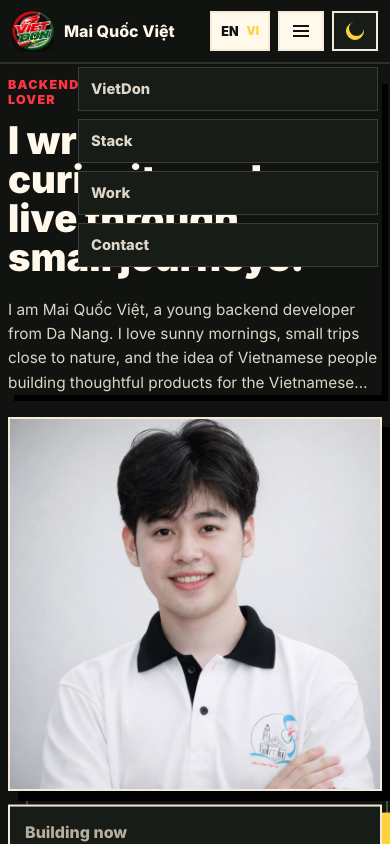
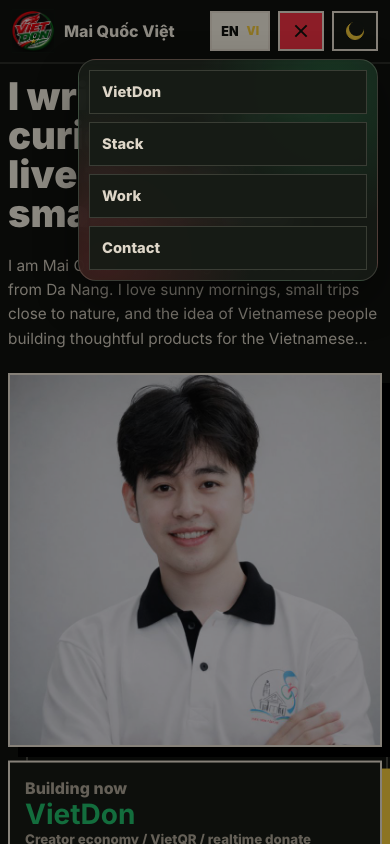
Before and after one commit to maiviet283/maiviet283.github.io, a React (Vite) app: page / in a window 390 px wide. Both pictures are taken after a click on the button "Menu". Shown: the top 844 px of the page. Built offline with nearby package versions, Linux system fonts and the light colour scheme; no server answers.

Commit message:
Refine mobile UX, menu animation, and content cleanup

```diff
--- a/src/App.css
+++ b/src/App.css
@@ -157,6 +157,10 @@
   border: 1px solid var(--border-soft);
   background: var(--page-bg);
   padding: 6px;
+  transition:
+    transform 220ms ease,
+    box-shadow 220ms ease,
+    border-color 220ms ease;
 }
 
 .topbar nav a {
@@ -164,6 +168,11 @@
   color: var(--text-body);
   font-size: 0.92rem;
   font-weight: 700;
+  transition:
+    transform 180ms ease,
+    background 180ms ease,
+    color 180ms ease,
+    box-shadow 180ms ease;
 }
 
 .topbar nav a:hover {
@@ -201,6 +210,10 @@
 }
 
 .menu-toggle {
+  display: none;
+}
+
+.menu-backdrop {
   display: none;
 }
 
@@ -1361,6 +1374,7 @@
     position: absolute;
     right: 0;
     top: calc(100% + 8px);
+    z-index: 22;
     display: none;
     width: min(340px, calc(100vw - 24px));
     grid-template-columns: repeat(2, minmax(0, 1fr));
@@ -1369,34 +1383,108 @@
     overflow: hidden;
     padding: 0;
     border: 0;
-    background: transparent;
+    border-radius: 18px;
+    background:
+      radial-gradient(circle at 85% 12%, var(--media-green-wash), transparent 42%),
+      radial-gradient(circle at 8% 90%, var(--media-red-wash), transparent 44%),
+      color-mix(in srgb, var(--panel-bg) 92%, transparent);
+    backdrop-filter: blur(10px);
+    box-shadow: 0 18px 42px color-mix(in srgb, var(--shadow-dark) 42%, transparent);
+    transform: translateY(-8px) scale(0.985);
+    opacity: 0;
     transition:
-      max-height 260ms ease,
-      padding 260ms ease;
+      max-height 300ms cubic-bezier(0.22, 1, 0.36, 1),
+      padding 260ms ease,
+      border 220ms ease,
+      opacity 220ms ease,
+      transform 260ms ease;
   }
 
   .topbar nav.is-open {
     display: grid;
-    max-height: 220px;
-    padding-top: 8px;
+    max-height: 300px;
+    padding: 10px;
+    border: 1px solid var(--border-soft);
+    opacity: 1;
+    transform: translateY(0) scale(1);
+  }
+
+  .menu-backdrop {
+    position: fixed;
+    inset: 0;
+    z-index: 21;
+    border: 0;
+    background: color-mix(in srgb, var(--shadow-dark) 45%, transparent);
+    opacity: 0;
+    pointer-events: none;
+    transition: opacity 220ms ease;
+  }
+
+  .menu-backdrop.is-open {
+    display: block;
+    opacity: 1;
+    pointer-events: auto;
   }
 
   .topbar nav a {
     border: 1px solid var(--border-soft);
-    background: var(--panel-bg);
+    background: color-mix(in srgb, var(--panel-bg) 95%, transparent);
     color: var(--text-body);
     font-weight: 800;
     padding: 12px;
     text-align: center;
+    opacity: 0;
+    transform: translateY(6px);
+    animation: menu-item-in 260ms ease forwards;
+  }
+
+  .topbar nav a:nth-child(2) {
+    animation-delay: 35ms;
+  }
+
+  .topbar nav a:nth-child(3) {
+    animation-delay: 70ms;
+  }
+
+  .topbar nav a:nth-child(4) {
+    animation-delay: 105ms;
+  }
+
+  .topbar nav a:nth-child(5) {
+    animation-delay: 140ms;
+  }
+
+  .topbar nav a:nth-child(6) {
+    animation-delay: 175ms;
   }
 
   .topbar nav a:hover {
     background: var(--text-strong);
     color: var(--text-invert);
+    transform: translateY(-2px);
   }
 
   .menu-toggle {
     display: inline-flex;
+  }
+
+  .menu-toggle.is-open {
+    background: var(--accent-red);
+    color: var(--text-invert);
+  }
+
+  .menu-toggle.is-open span {
+    background: transparent;
+  }
+
+  .menu-toggle.is-open span::before {
+    top: 0;
+    transform: rotate(45deg);
+  }
+
+  .menu-toggle.is-open span::after {
+    top: 0;
+    transform: rotate(-45deg);
   }
 
   .language-toggle,
@@ -1434,20 +1522,28 @@
   }
 
   .stats-strip {
-    grid-template-columns: 1fr;
+    grid-template-columns: repeat(3, minmax(0, 1fr));
     margin-bottom: 34px;
   }
 
   .stat-item + .stat-item {
-    border-left: 0;
-    border-top: 2px solid var(--border-strong);
+    border-left: 2px solid var(--border-strong);
+    border-top: 0;
+  }
+
+  .stat-item span {
+    margin-top: 6px;
+    font-size: 0.86rem;
+    line-height: 1.35;
+    white-space: nowrap;
+    overflow: hidden;
+    text-overflow: ellipsis;
   }
 
   .section {
     padding: 34px 0;
   }
 
-  .hero-copy,
   .family-content,
   .flow-board,
   .belief-panel,
@@ -1651,6 +1747,14 @@
     padding: 20px 16px;
   }
 
+  .stat-item strong {
+    font-size: clamp(1.2rem, 5vw, 1.7rem);
+  }
+
+  .stat-item span {
+    font-size: 0.74rem;
+  }
+
   .live-card {
     min-height: auto;
     gap: 18px;
@@ -1699,6 +1803,7 @@
     display: grid;
     min-height: 0;
     gap: 14px;
+    justify-items: center;
   }
 
   .family-photo,
@@ -1706,7 +1811,7 @@
     position: relative;
     right: auto;
     top: auto;
-    width: 100%;
+    width: min(100%, 420px);
     transform: none;
   }
 
@@ -2010,6 +2115,17 @@
   }
 }
 
+@keyframes menu-item-in {
+  from {
+    opacity: 0;
+    transform: translateY(6px);
+  }
+  to {
+    opacity: 1;
+    transform: translateY(0);
+  }
+}
+
 @media (prefers-reduced-motion: reduce) {
   *,
   *::before,
--- a/src/components/Header.jsx
+++ b/src/components/Header.jsx
@@ -42,6 +42,13 @@
       </a>
 
       <div className="header-controls">
+        <button
+          className={`menu-backdrop${isMenuOpen ? ' is-open' : ''}`}
+          type="button"
+          aria-hidden={!isMenuOpen}
+          tabIndex={-1}
+          onClick={() => setIsMenuOpen(false)}
+        />
         <nav className={isMenuOpen ? 'is-open' : ''}>
           {text.nav.map((link) => (
             <a
@@ -63,7 +70,7 @@
           <span>{text.language.next}</span>
         </button>
         <button
-          className="menu-toggle"
+          className={`menu-toggle${isMenuOpen ? ' is-open' : ''}`}
           type="button"
           aria-expanded={isMenuOpen}
           aria-label={isMenuOpen ? text.menu.close : text.menu.open}
--- a/src/components/HeroSection.jsx
+++ b/src/components/HeroSection.jsx
@@ -2,7 +2,7 @@
   return (
     <section className="hero" id="top">
       <div className="hero-copy reveal">
-        <p className="eyebrow">{text.hero.eyebrow}</p>
+        {text.hero.eyebrow ? <p className="eyebrow">{text.hero.eyebrow}</p> : null}
         <h1>{text.hero.title}</h1>
         <p className="hero-text">{text.hero.body}</p>
       </div>
--- a/src/localet/en.json
+++ b/src/localet/en.json
@@ -39,7 +39,7 @@
     { "label": "Contact", "href": "#contact" }
   ],
   "hero": {
-    "eyebrow": "Backend developer / Indie builder / Vietnam lover",
+    "eyebrow": "",
     "title": "I write code with curiosity and live through small journeys.",
     "body": "I am Mai Quốc Việt, a young backend developer from Da Nang. I love sunny mornings, small trips close to nature, and the idea of Vietnamese people building thoughtful products for the Vietnamese market. Code is not only work to me; it is a way to turn curiosity, pride, and life energy into something people can actually use.",
     "primaryAction": "See VietDon",
--- a/src/localet/vi.json
+++ b/src/localet/vi.json
@@ -39,7 +39,7 @@
     { "label": "Liên hệ", "href": "#contact" }
   ],
   "hero": {
-    "eyebrow": "Backend developer / Indie builder / Vietnam lover",
+    "eyebrow": "",
     "title": "Mình viết code bằng sự tò mò, sống bằng những chuyến đi.",
     "body": "Mình là Mai Quốc Việt, một backend developer trẻ đến từ Đà Nẵng. Mình thích những buổi sáng có nắng, những chuyến đi gần thiên nhiên, thích nhìn con người Việt Nam làm ra sản phẩm tử tế cho chính thị trường Việt Nam. Code với mình không chỉ là công việc, mà là cách biến sự tò mò, lòng tự hào và năng lượng sống thành thứ chạy được ngoài đời.",
     "primaryAction": "Xem VietDon",
```
